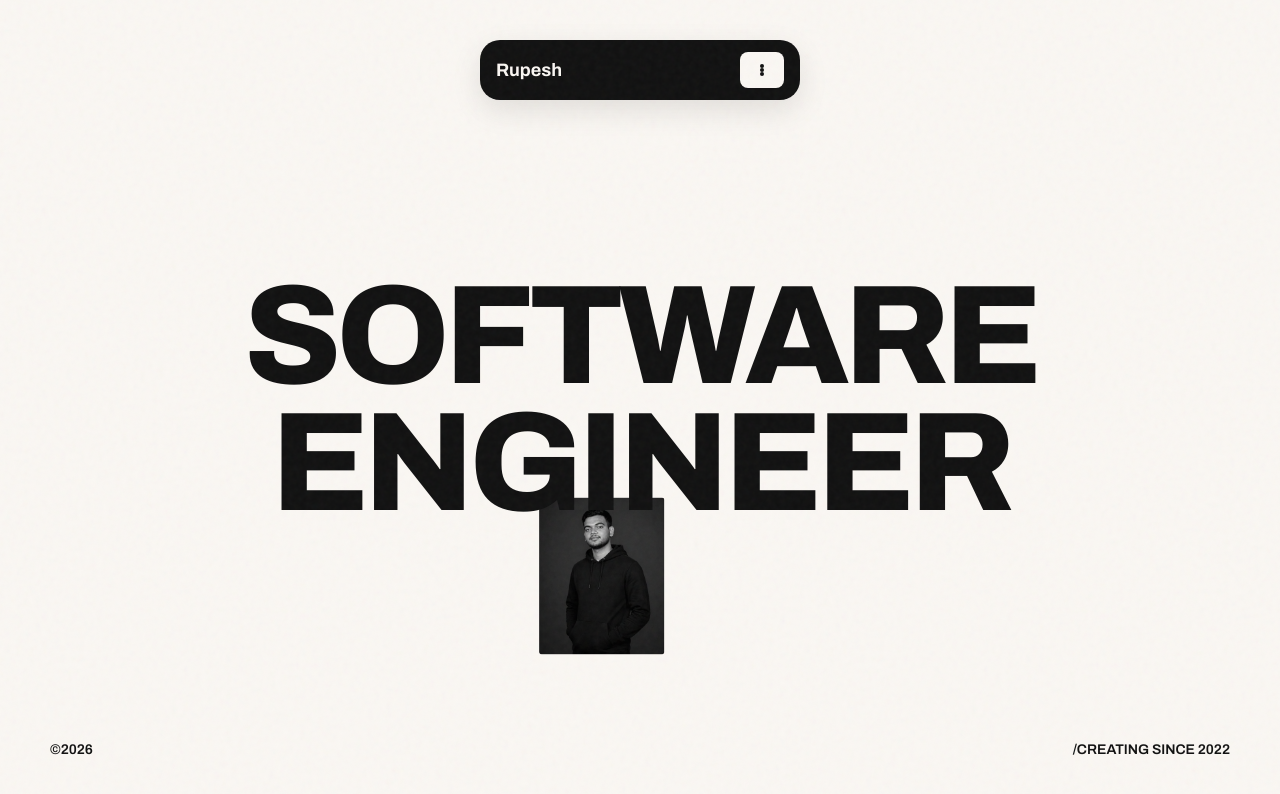
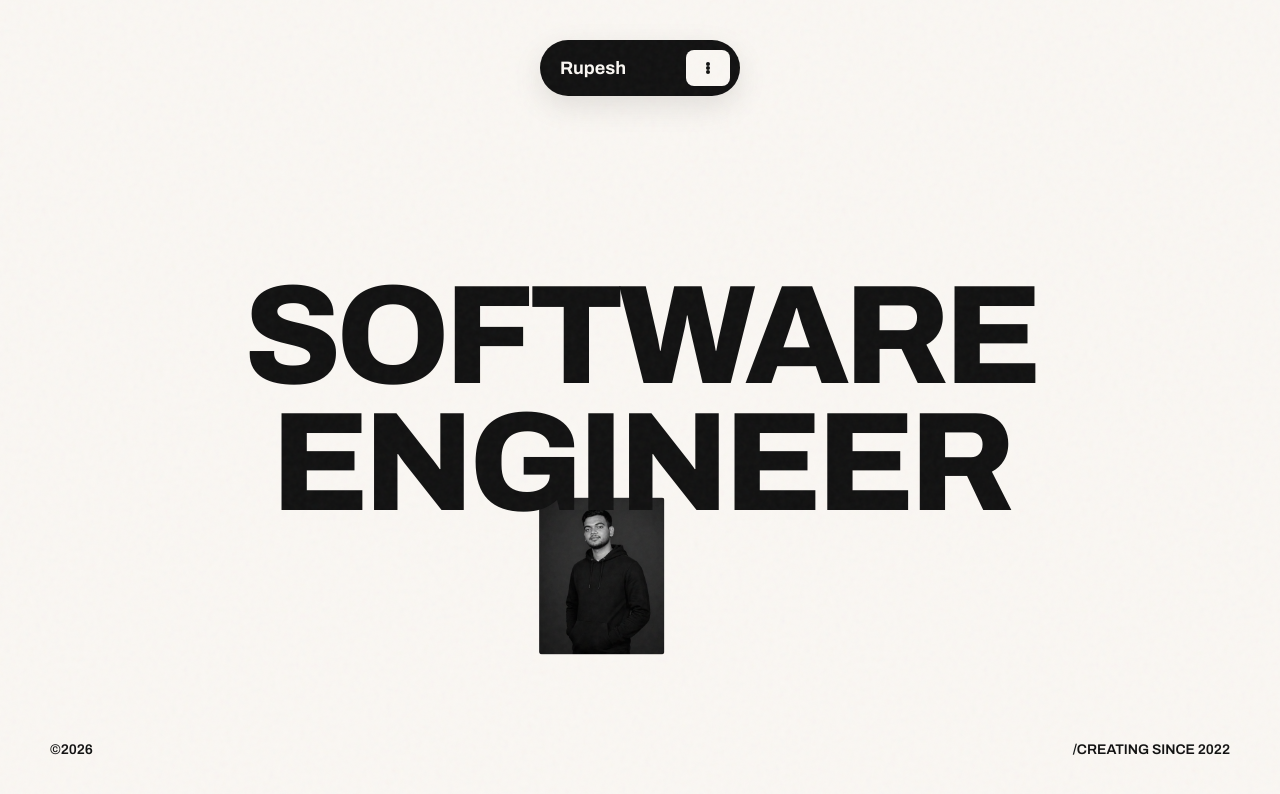
Before and after one commit to rupeshh132/My-Portfolio, a React (Vite) app: page / in a window 1280 px wide. Shown: the top 794 px of the page. Built offline with nearby package versions, Linux system fonts and the light colour scheme; no server answers.

Commit message:
style: change navbar to open horizontally and fix close button visibility

```diff
--- a/src/index.css
+++ b/src/index.css
@@ -139,24 +139,20 @@ ul { list-style: none; }
 .navbar {
   background-color: var(--ink);
   color: var(--light-text);
-  width: 320px;
-  height: 60px;
-  border-radius: 20px;
+  width: 200px;
+  height: 56px;
+  border-radius: 28px;
   display: flex;
   align-items: center;
-  justify-content: space-between;
-  padding: 0 16px;
+  justify-content: flex-start;
+  padding: 0 10px 0 20px;
   box-shadow: 0 10px 30px rgba(0,0,0,0.1);
-  transition: all 0.8s var(--ease-editorial);
+  transition: width 0.6s cubic-bezier(0.8, 0, 0.1, 1);
   overflow: hidden;
 }
 
 .navbar.open {
-  height: auto;
-  min-height: 200px;
-  padding: 24px;
-  align-items: flex-start;
-  flex-direction: column;
+  width: min(580px, 90vw);
 }
 
 .nav-header {
@@ -164,6 +160,12 @@ ul { list-style: none; }
   align-items: center;
   justify-content: space-between;
   width: 100%;
+  flex-shrink: 0;
+  transition: width 0.6s cubic-bezier(0.8, 0, 0.1, 1);
+}
+.navbar.open .nav-header {
+  width: auto;
+  margin-right: 32px;
 }
 
 .nav-logo {
@@ -190,6 +192,11 @@ ul { list-style: none; }
 .navbar.open .nav-trigger {
   background-color: transparent;
   transform: scale(0.9);
+  border: 1px solid rgba(250, 247, 243, 0.2);
+}
+.navbar.open .nav-trigger:hover {
+  background-color: rgba(255, 255, 255, 0.1);
+  border-color: rgba(250, 247, 243, 0.4);
 }
 .navbar.open .nav-trigger:hover .nav-icon span {
   background-color: #ef4444;
@@ -218,6 +225,7 @@ ul { list-style: none; }
   width: 16px;
   height: 2px;
   border-radius: 2px;
+  background-color: var(--light-text); /* Fix: Make cross white so it's visible on dark bg */
   position: absolute;
   top: 50%;
   left: 50%;
@@ -228,25 +236,38 @@ ul { list-style: none; }
 .navbar.open .nav-icon span:nth-child(3) { transform: translate(-50%, -50%) rotate(-45deg); }
 
 .nav-menu {
-  display: none;
-  flex-direction: column;
-  gap: 16px;
-  margin-top: 32px;
-  width: 100%;
+  display: flex;
+  flex-direction: row;
+  align-items: center;
+  gap: clamp(12px, 3vw, 24px);
+  margin-top: 0;
+  width: auto;
+  opacity: 0;
+  pointer-events: none;
+  transform: translateX(10px);
+  transition: opacity 0.4s ease, transform 0.4s ease;
+  white-space: nowrap;
 }
 .navbar.open .nav-menu {
-  display: flex;
+  opacity: 1;
+  pointer-events: auto;
+  transform: translateX(0);
+  transition-delay: 0.2s; /* Wait for width expansion */
 }
 
 .nav-link {
-  font-size: 18px;
+  font-size: 15px;
+  font-weight: 600;
   color: var(--light-text);
   text-decoration: none;
   position: relative;
   overflow: hidden;
-  height: 28px;
-  line-height: 28px;
   display: block;
+  opacity: 0.7;
+  transition: opacity 0.3s ease;
+}
+.nav-link:hover {
+  opacity: 1;
 }
 .nav-link .rolling-text {
   height: 28px;
```
